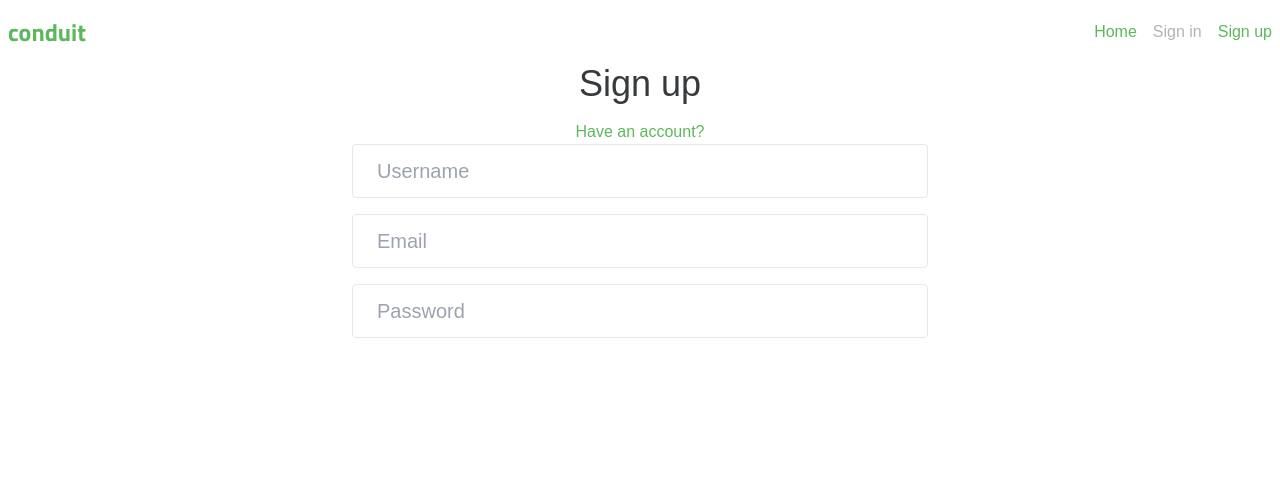
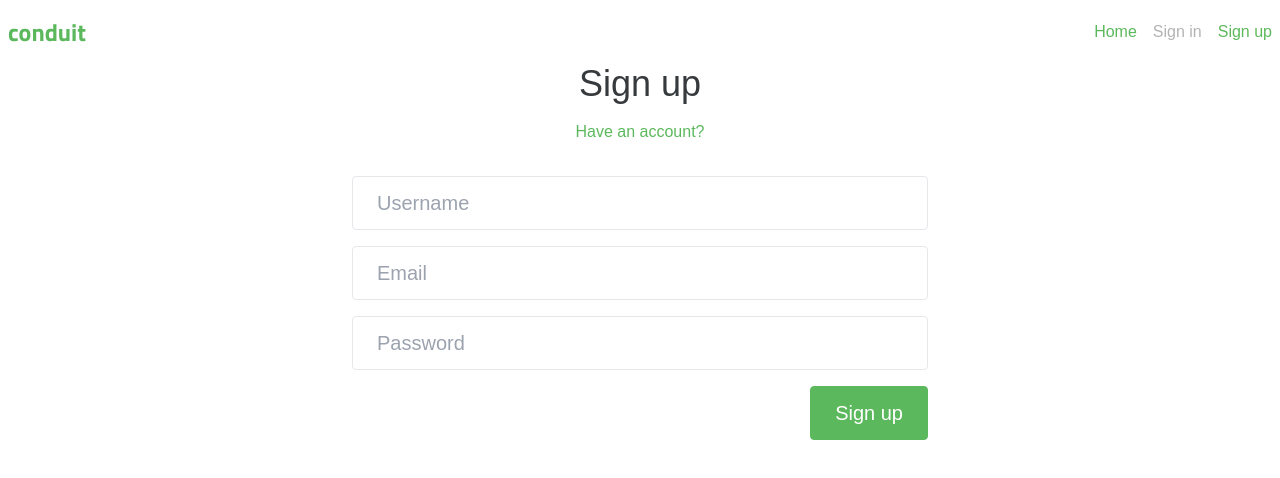
Before and after one commit to arastorhuiev/conduit, a React (Vite) app: page /register in a window 1280 px wide. Shown: the top 478 px of the page. Built offline with nearby package versions, Linux system fonts and the light colour scheme; a web font is replaced by a local one.

Commit message:
add signup markup to app

```diff
--- a/src/modules/auth/pages/SignUp.tsx
+++ b/src/modules/auth/pages/SignUp.tsx
@@ -7,6 +7,7 @@ import { yupResolver } from '@hookform/resolvers/yup';
 
 import { Container } from '../../../components/Container/Container';
 import { Input } from '../../../components/Input/Input';
+import { Button } from '../../../components/Button/Button';
 
 interface SignUpProps {}
 
@@ -23,7 +24,7 @@ const validationSchema = yup.object<SignUpFormValues>({
 });
 
 export const SignUp: FC<SignUpProps> = ({}) => {
-  const { register } = useForm<SignUpFormValues>({
+  const { register, handleSubmit, formState } = useForm<SignUpFormValues>({
     defaultValues: {
       username: '',
       email: '',
@@ -32,16 +33,34 @@ export const SignUp: FC<SignUpProps> = ({}) => {
     resolver: yupResolver(validationSchema),
   });
 
+  const onSubmit = (values: SignUpFormValues) => {
+  };
+
   return (
     <Container>
       <h1 className='text-4xl text-center mb-4'>Sign up</h1>
-      <p className='text-center'>
+      <p className='text-center mb-4'>
         <Link to='/sign-in'>Have an account?</Link>
       </p>
-      <form className='max-w-xl mx-auto flex flex-col gap-4'>
+      <form
+        onSubmit={handleSubmit(onSubmit)}
+        noValidate
+        className='max-w-xl mx-auto flex flex-col gap-4'>
+        <ul className='list-disc font-bold text-base text-conduit-red pl-10'>
+          {Object.keys(formState.errors).map((field) => (
+            <li key={`error-${field}`}>
+              {formState.errors[field as keyof SignUpFormValues]?.message?.toLowerCase()}
+            </li>
+          ))}
+        </ul>
         <Input type='text' placeholder='Username' {...register('username')} />
         <Input type='email' placeholder='Email' {...register('email')} />
         <Input type='password' placeholder='Password' {...register('password')} />
+        <div className='flex justify-end'>
+          <Button buttonStyle='GREEN' size='LG'>
+            Sign up
+          </Button>
+        </div>
       </form>
     </Container>
   );
--- a/tailwind.config.cjs
+++ b/tailwind.config.cjs
@@ -27,6 +27,7 @@ module.exports = {
           },
           green: '#5CB85C',
           darkGreen: '#3d8b3b',
+          red: '#B85C5C',
         },
       },
       spacing: {
```
